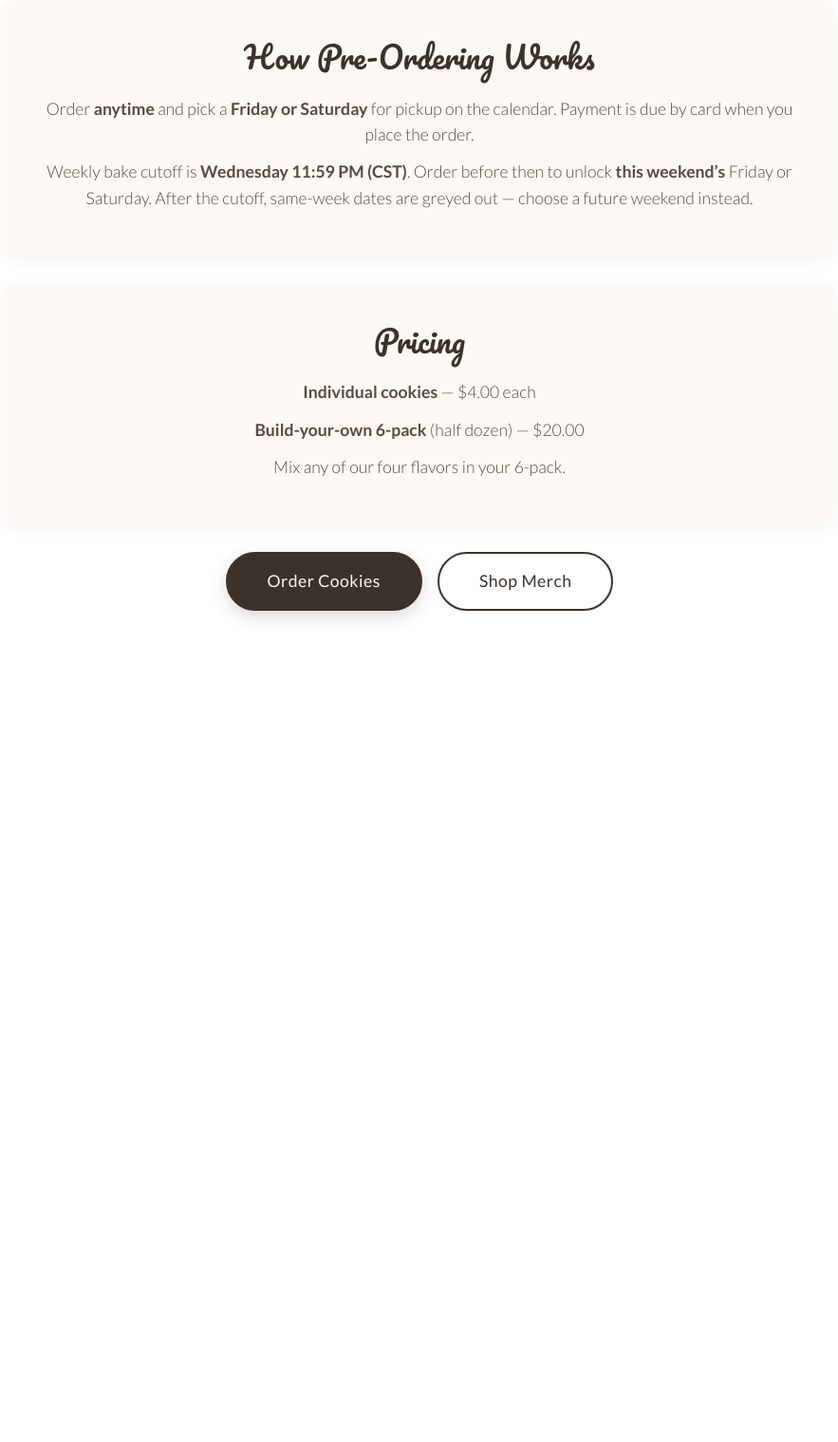
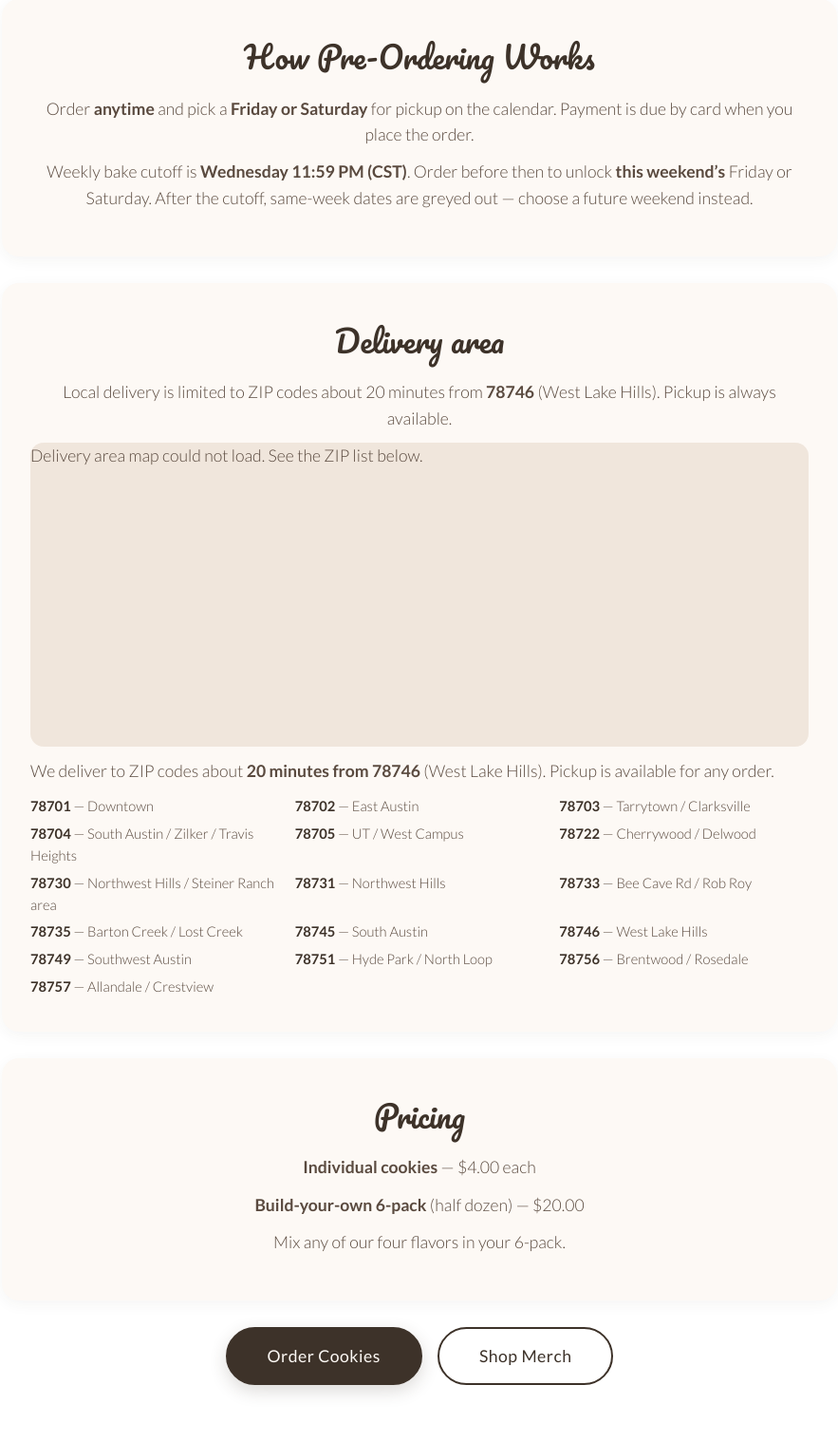
Before and after one commit to scratchcookiecottage-hub/scratch-cookie-cottage, a Flask app: page / in a window 1280 px wide. Shown: the part 1237-2755 px from the top of the page at 95% size, without its empty margins (198-1081 px from the left). Before the commit the page ends 1890 px from the top, so only its background shows below. Run offline with Flask 3, Linux system fonts and the light colour scheme.

Commit message:
Add delivery ZIP allowlist and highlighted Austin service-area map

```diff
--- a/app.py
+++ b/app.py
@@ -73,6 +73,7 @@ def inject_globals():
         "catalog": Config.cookie_catalog(),
         "price_individual": Config.PRICE_INDIVIDUAL_CENTS,
         "price_six_pack": Config.PRICE_SIX_PACK_CENTS,
+        "delivery_zips": Config.DELIVERY_ZIPS,
     }
 
 
@@ -255,6 +256,7 @@ def _order_page_context(form=None):
         "pickup_slots_json": slots,
         "same_week": sw,
         "form": form,
+        "delivery_zips": Config.DELIVERY_ZIPS,
     }
 
 
@@ -270,6 +272,7 @@ def order():
     fulfillment = (request.form.get("fulfillment") or "pickup").strip()
     pickup_date_raw = (request.form.get("pickup_date") or "").strip()
     address = (request.form.get("address") or "").strip()
+    delivery_zip = Config.normalize_zip(request.form.get("delivery_zip") or "")
     notes = (request.form.get("notes") or "").strip()
 
     singles = parse_qty_form("single")
@@ -286,6 +289,16 @@ def order():
         errors.append("Choose pickup or delivery.")
     if fulfillment == "delivery" and not address:
         errors.append("Delivery address is required for delivery orders.")
+    if fulfillment == "delivery" and not delivery_zip:
+        errors.append("Enter a 5-digit delivery ZIP code.")
+    elif fulfillment == "delivery" and not Config.delivery_zip_ok(delivery_zip):
+        errors.append(
+            "Sorry — we only deliver to ZIP codes within about 20 minutes of 78746. "
+            "Please choose pickup or see the map for the delivery area."
+        )
+    if fulfillment == "delivery" and delivery_zip and address:
+        if delivery_zip not in address:
+            address = f"{address.rstrip()}\nAustin, TX {delivery_zip}"
     if not Config.stripe_enabled():
         errors.append("Card payment is required. Online checkout is temporarily unavailable.")
 
--- a/config.py
+++ b/config.py
@@ -29,6 +29,34 @@ class Config:
     PRICE_INDIVIDUAL_CENTS = _int("PRICE_INDIVIDUAL_CENTS", 400)  # $4.00
     PRICE_SIX_PACK_CENTS = _int("PRICE_SIX_PACK_CENTS", 2000)  # $20.00
     DELIVERY_FEE_CENTS = _int("DELIVERY_FEE_CENTS", 0)
+    # Local delivery: zips about 20 minutes from 78746 (West Lake Hills).
+    DELIVERY_ZIPS = {
+        "78701": "Downtown",
+        "78702": "East Austin",
+        "78703": "Tarrytown / Clarksville",
+        "78704": "South Austin / Zilker / Travis Heights",
+        "78705": "UT / West Campus",
+        "78722": "Cherrywood / Delwood",
+        "78730": "Northwest Hills / Steiner Ranch area",
+        "78731": "Northwest Hills",
+        "78733": "Bee Cave Rd / Rob Roy",
+        "78735": "Barton Creek / Lost Creek",
+        "78745": "South Austin",
+        "78746": "West Lake Hills",
+        "78749": "Southwest Austin",
+        "78751": "Hyde Park / North Loop",
+        "78756": "Brentwood / Rosedale",
+        "78757": "Allandale / Crestview",
+    }
+
+    @classmethod
+    def normalize_zip(cls, value: str) -> str:
+        digits = "".join(ch for ch in (value or "") if ch.isdigit())
+        return digits[:5]
+
+    @classmethod
+    def delivery_zip_ok(cls, value: str) -> bool:
+        return cls.normalize_zip(value) in cls.DELIVERY_ZIPS
 
     STRIPE_SECRET_KEY = os.getenv("STRIPE_SECRET_KEY", "").strip()
     STRIPE_PUBLISHABLE_KEY = os.getenv("STRIPE_PUBLISHABLE_KEY", "").strip()
--- a/static/css/style.css
+++ b/static/css/style.css
@@ -577,6 +577,29 @@ h3.script { font-size: 1.45rem; margin: 0 0 10px; }
 #delivery-fields { display: none; }
 #delivery-fields.show { display: block; }
 
+.delivery-map {
+  height: 320px;
+  width: 100%;
+  border-radius: 14px;
+  overflow: hidden;
+  background: var(--cream-dark);
+  margin-top: 8px;
+}
+
+.zip-list {
+  display: grid;
+  grid-template-columns: repeat(auto-fit, minmax(240px, 1fr));
+  gap: 6px 16px;
+  list-style: none;
+  padding: 0;
+  margin: 12px 0 0;
+  text-align: left;
+  font-size: 0.92rem;
+  color: var(--brown-soft);
+}
+
+.zip-list strong { color: var(--brown); }
+
 /* Stripe embed */
 #checkout { min-height: 420px; margin-top: 16px; }
 
--- /dev/null
+++ b/static/js/delivery-map.js
@@ -0,0 +1,57 @@
+(function () {
+  const maps = document.querySelectorAll(".delivery-map");
+  if (!maps.length || typeof L === "undefined") return;
+
+  const geoUrl = document.querySelector("[data-delivery-geo]")
+    ? document.querySelector("[data-delivery-geo]").dataset.deliveryGeo
+    : "/static/data/delivery-zips.geojson";
+
+  fetch(geoUrl)
+    .then(function (res) {
+      if (!res.ok) throw new Error("Could not load delivery map");
+      return res.json();
+    })
+    .then(function (geo) {
+      maps.forEach(function (el) {
+        const map = L.map(el, {
+          scrollWheelZoom: false,
+          attributionControl: true,
+        });
+        el._leaflet_map = map;
+        L.tileLayer("https://{s}.tile.openstreetmap.org/{z}/{x}/{y}.png", {
+          maxZoom: 18,
+          attribution: "&copy; OpenStreetMap",
+        }).addTo(map);
+
+        const layer = L.geoJSON(geo, {
+          style: function (feature) {
+            const zip = (feature.properties && feature.properties.ZIPCODE) || "";
+            const home = zip === "78746";
+            return {
+              color: home ? "#3d3229" : "#8a6a4f",
+              weight: home ? 2.4 : 1.4,
+              fillColor: home ? "#c4a574" : "#e6d3bc",
+              fillOpacity: home ? 0.72 : 0.55,
+            };
+          },
+          onEachFeature: function (feature, lyr) {
+            const zip = (feature.properties && feature.properties.ZIPCODE) || "";
+            lyr.bindPopup("<strong>" + zip + "</strong>");
+          },
+        }).addTo(map);
+
+        const bounds = layer.getBounds();
+        if (bounds.isValid()) {
+          map.fitBounds(bounds, { padding: [18, 18] });
+        } else {
+          map.setView([30.28, -97.78], 11);
+        }
+      });
+    })
+    .catch(function () {
+      maps.forEach(function (el) {
+        el.innerHTML =
+          "<p class=\"section-note\">Delivery area map could not load. See the ZIP list below.</p>";
+      });
+    });
+})();
--- /dev/null
+++ b/templates/_delivery_area.html
@@ -0,0 +1,12 @@
+<div class="delivery-area">
+  <div id="{{ map_id|default('delivery-map') }}" class="delivery-map" role="img" aria-label="Map of Austin delivery ZIP codes"></div>
+  <p class="section-note" style="margin-top:12px;">
+    We deliver to ZIP codes about <strong>20 minutes from 78746</strong> (West Lake Hills).
+    Pickup is available for any order.
+  </p>
+  <ul class="zip-list">
+    {% for zipcode, label in delivery_zips.items() %}
+      <li><strong>{{ zipcode }}</strong> — {{ label }}</li>
+    {% endfor %}
+  </ul>
+</div>
--- a/templates/index.html
+++ b/templates/index.html
@@ -1,5 +1,8 @@
 {% extends "base.html" %}
 {% block title %}{{ business_name }} — Our Cookies{% endblock %}
+{% block head %}
+  <link rel="stylesheet" href="https://unpkg.com/leaflet@1.9.4/dist/leaflet.css" integrity="sha256-p4NxAoJBhIIN+hmNHrzRCf9tD/miZyoHS5obTRR9BMY=" crossorigin="">
+{% endblock %}
 {% block content %}
   <h1>Our Cookies</h1>
   <p class="lead">
@@ -45,6 +48,16 @@
     </p>
   </div>
 
+  <div class="panel" data-delivery-geo="{{ url_for('static', filename='data/delivery-zips.geojson') }}">
+    <h2>Delivery area</h2>
+    <p>
+      Local delivery is limited to ZIP codes about 20 minutes from
+      <strong>78746</strong> (West Lake Hills). Pickup is always available.
+    </p>
+    {% set map_id = "delivery-map-home" %}
+    {% include "_delivery_area.html" %}
+  </div>
+
   <div class="panel">
     <h2>Pricing</h2>
     <p><strong>Individual cookies</strong> — {{ price_individual | money }} each</p>
@@ -57,3 +70,7 @@
     <a class="btn secondary" href="{{ url_for('merch') }}">Shop Merch</a>
   </div>
 {% endblock %}
+{% block scripts %}
+  <script src="https://unpkg.com/leaflet@1.9.4/dist/leaflet.js" integrity="sha256-20nQCchB9co0qIjJZRGuk2/Z9VM+kNiyxNV1lvTlZBo=" crossorigin=""></script>
+  <script src="{{ url_for('static', filename='js/delivery-map.js') }}"></script>
+{% endblock %}
```
Also changed, not shown: static/js/order.js (+53 -0 lines), templates/order.html (+26 -3 lines), 1 other file.
